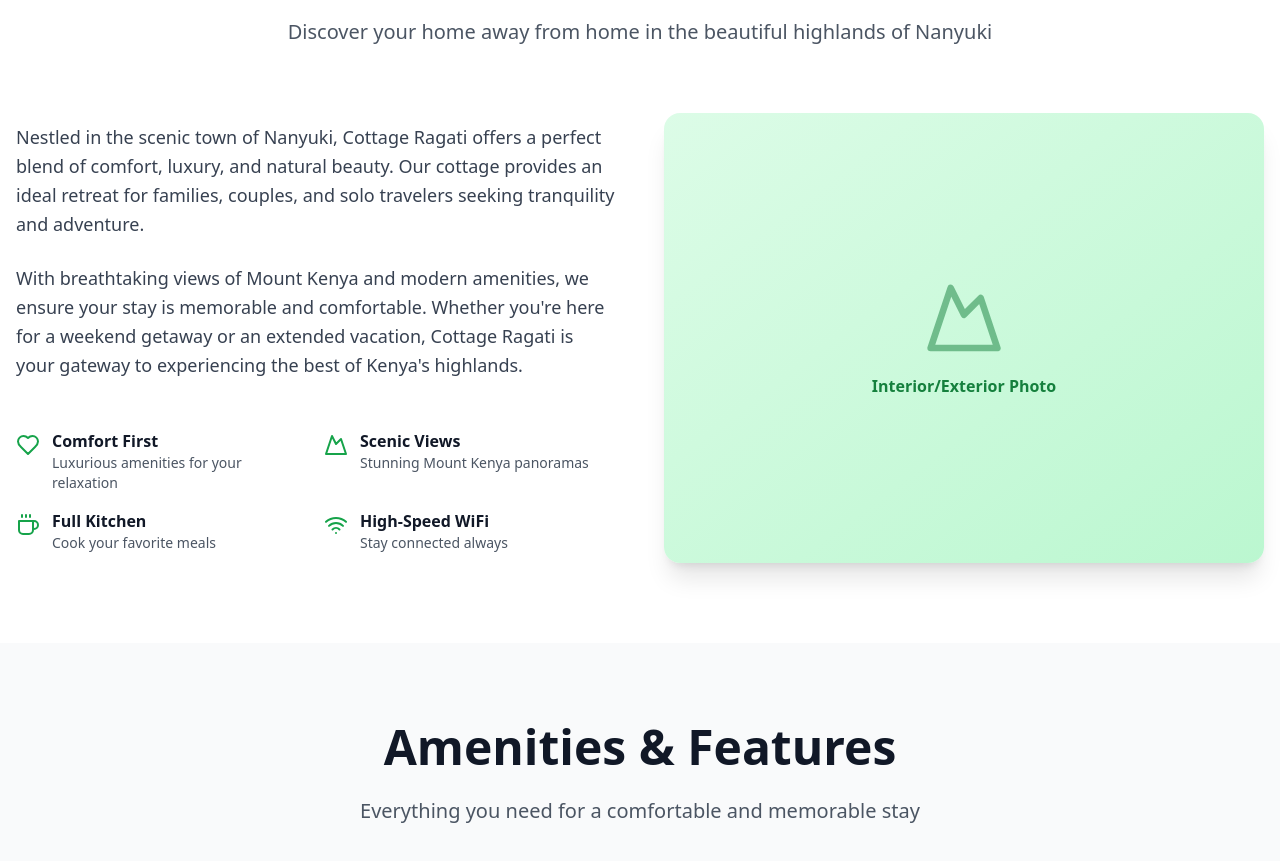
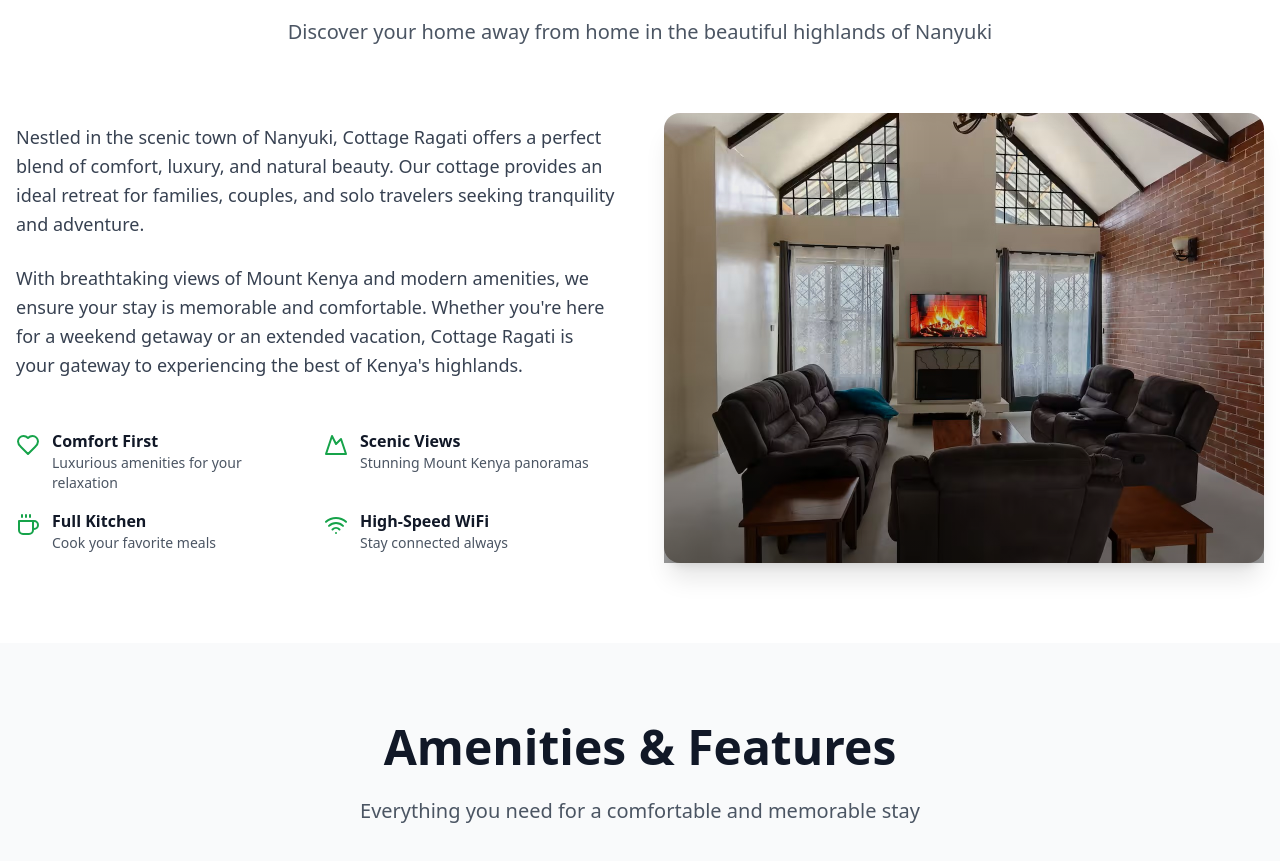
Before and after one commit to Lavyuela/cottage-ragati, a React (Vite) app in the folder client/: page / in a window 1280 px wide. Shown: the part 1088-1949 px from the top of the page. Built offline with nearby package versions, Linux system fonts and the light colour scheme; no server answers.

Commit message:
Add living room photo to About section

```diff
--- a/client/src/components/About.jsx
+++ b/client/src/components/About.jsx
@@ -61,13 +61,13 @@ export default function About() {
           </div>
 
           <div className="relative">
-            <div className="aspect-[4/3] rounded-2xl bg-gradient-to-br from-primary-100 to-primary-200 shadow-xl overflow-hidden">
-              <div className="w-full h-full flex items-center justify-center text-primary-700">
-                <div className="text-center p-8">
-                  <Mountain className="w-20 h-20 mx-auto mb-4 opacity-50" />
-                  <p className="font-semibold">Interior/Exterior Photo</p>
-                </div>
-              </div>
+            <div className="aspect-[4/3] rounded-2xl shadow-xl overflow-hidden group">
+              <img
+                src="/images/Living Room Interior.jpg"
+                alt="Cottage Ragati - Cozy living room interior"
+                className="w-full h-full object-cover group-hover:scale-105 transition-transform duration-500"
+              />
+              <div className="absolute inset-0 bg-gradient-to-t from-black/40 to-transparent"></div>
             </div>
           </div>
         </div>
```
